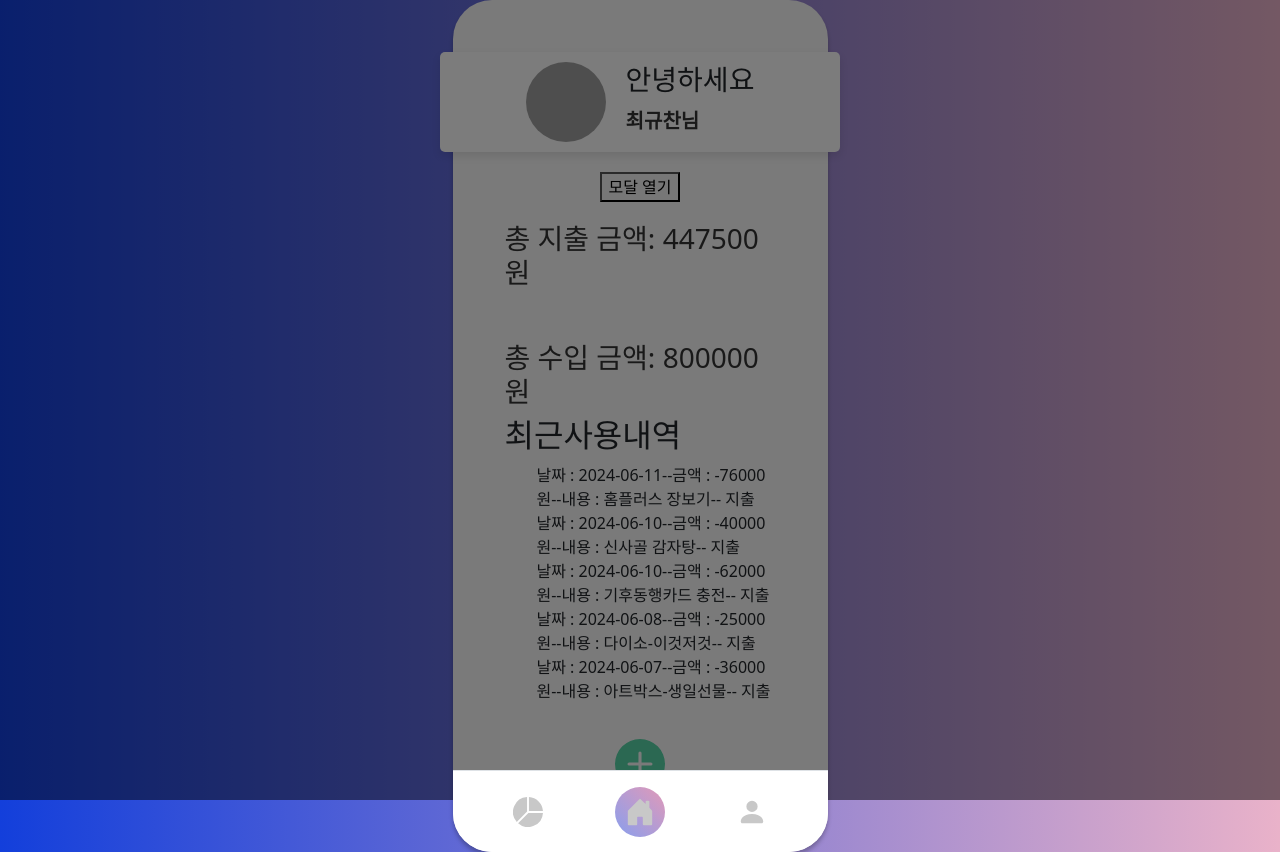
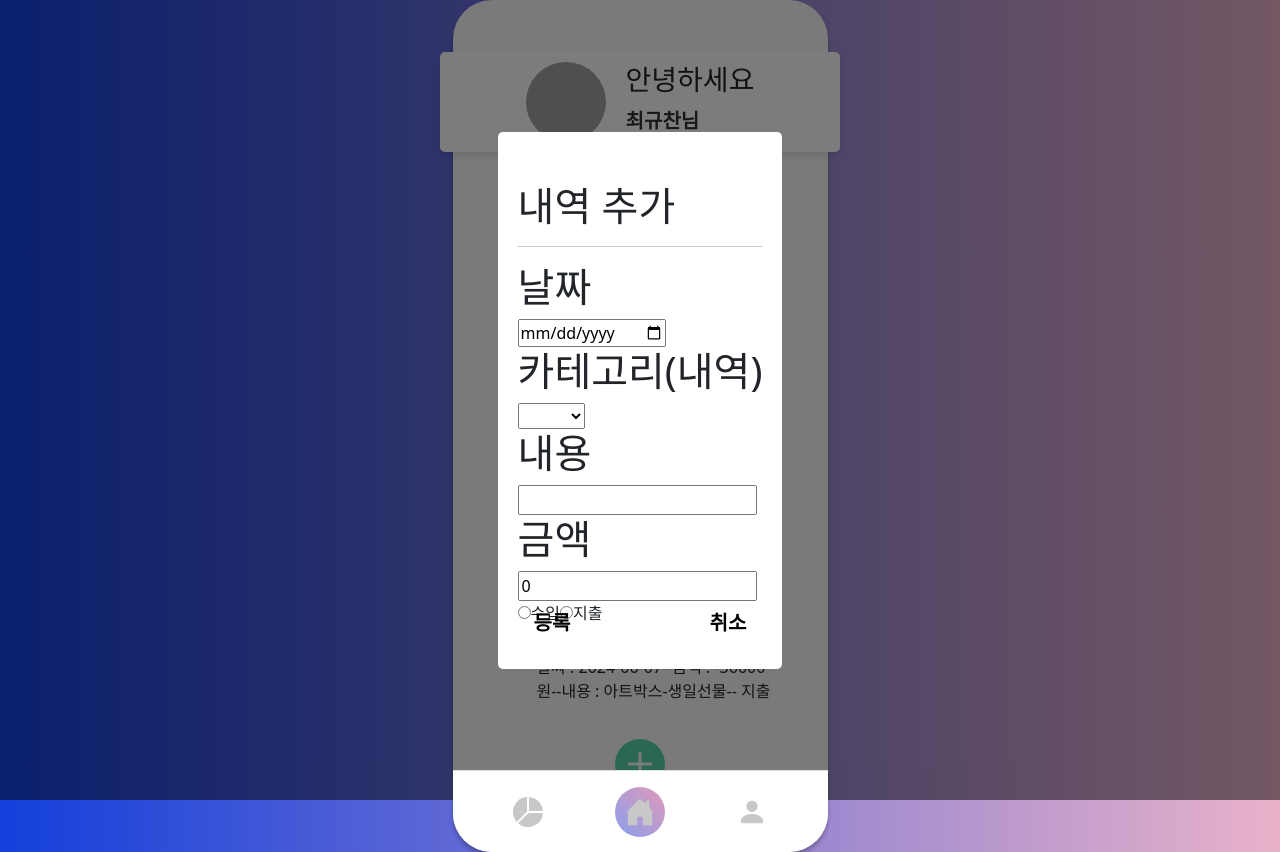
Before and after one commit to dlxodnd007/Skeleton-project-team4, a Vue app: page / in a window 1280 px wide. Both pictures are taken after a click on the button "모달 열기". Built offline with nearby package versions, Linux system fonts and the light colour scheme; data requests are answered from the project's data file; grey boxes are pictures that could not be loaded.

Commit message:
240611 모달 오류 해결

```diff
--- a/src/components/Modal.vue
+++ b/src/components/Modal.vue
@@ -1,6 +1,6 @@
 <template>
   <div class="modal-overlay" v-if="visible">
-    <div class="modal">
+    <div class="modale">
       <div class="modal-content">
         <div>
           <h1>내역 추가</h1>
@@ -147,7 +147,7 @@ fetchList();
   align-items: center;
 }
 
-.modal {
+.modale {
   background: white;
   padding: 20px;
   border-radius: 5px;
```
